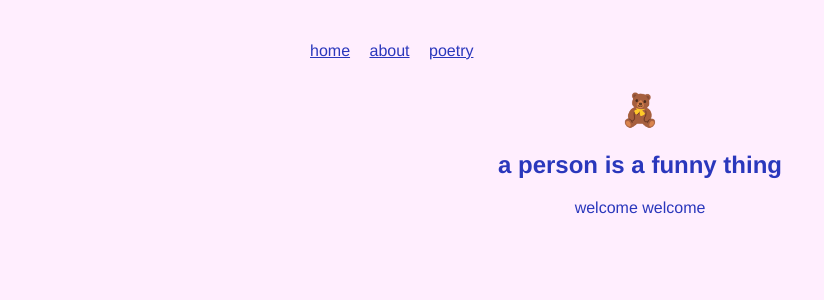
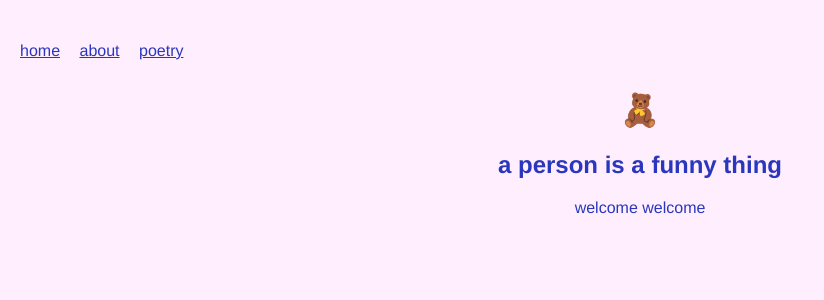
Before and after one commit to loladekhuijzen/loladekhuijzen.github.io, a Jekyll site: the page built from index.md, in a window 1280 px wide. Shown: the top 300 px of the page, without its empty margins (0-824 px from the left). Built offline with Jekyll 4.4.1, drawn with Linux system fonts in a browser that asks for light colours.

Commit message:
Update default.html

```diff
--- a/_layouts/default.html
+++ b/_layouts/default.html
@@ -7,7 +7,7 @@
   <style>
     body {
       font-family: Helvetica, Arial, sans-serif;
-      max-width: 700px;
+      /* max-width: 700px; */
       margin: 2em auto; /* center horizontally only */
       background-color: #FFEEFE;
       color: #2A37BC;
```
